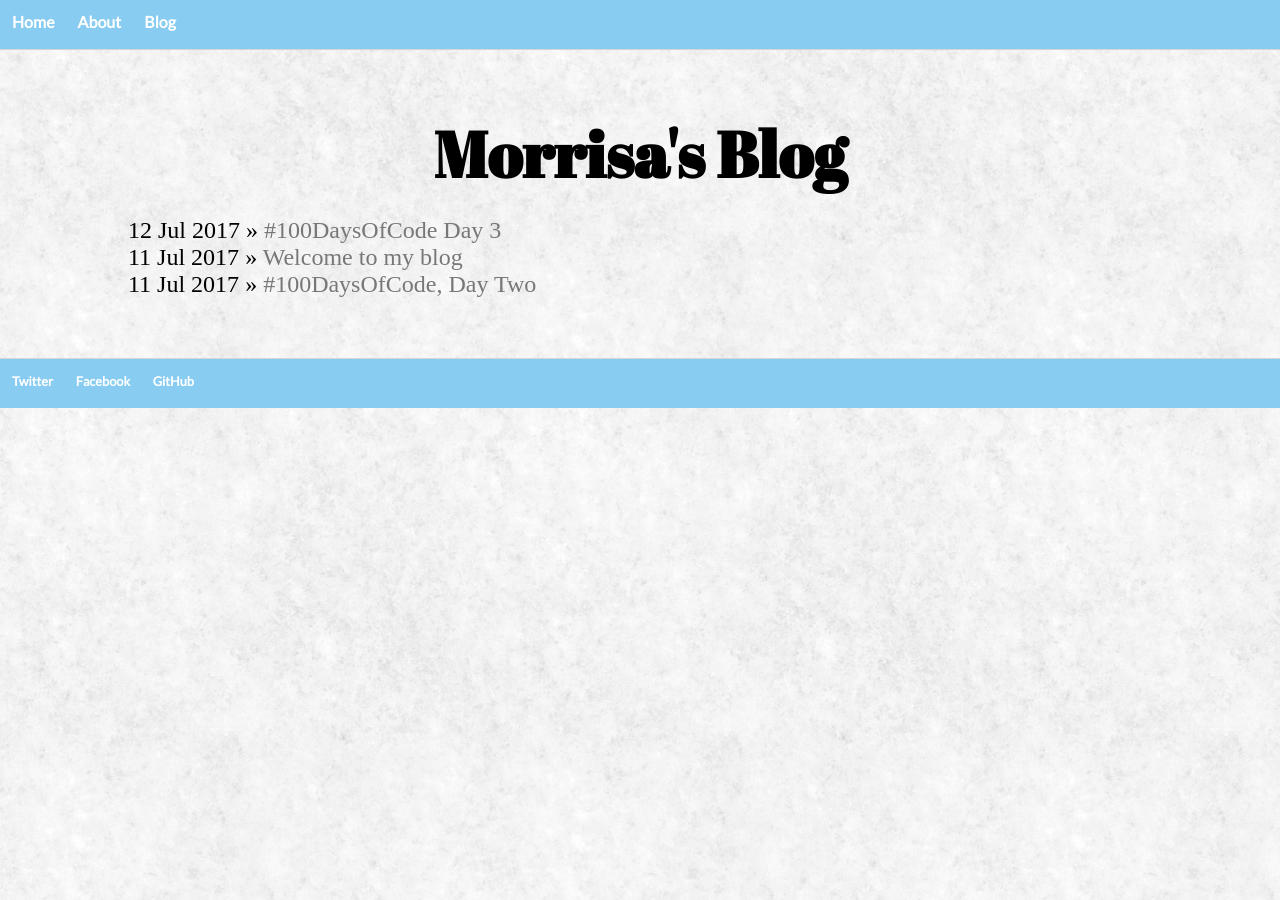
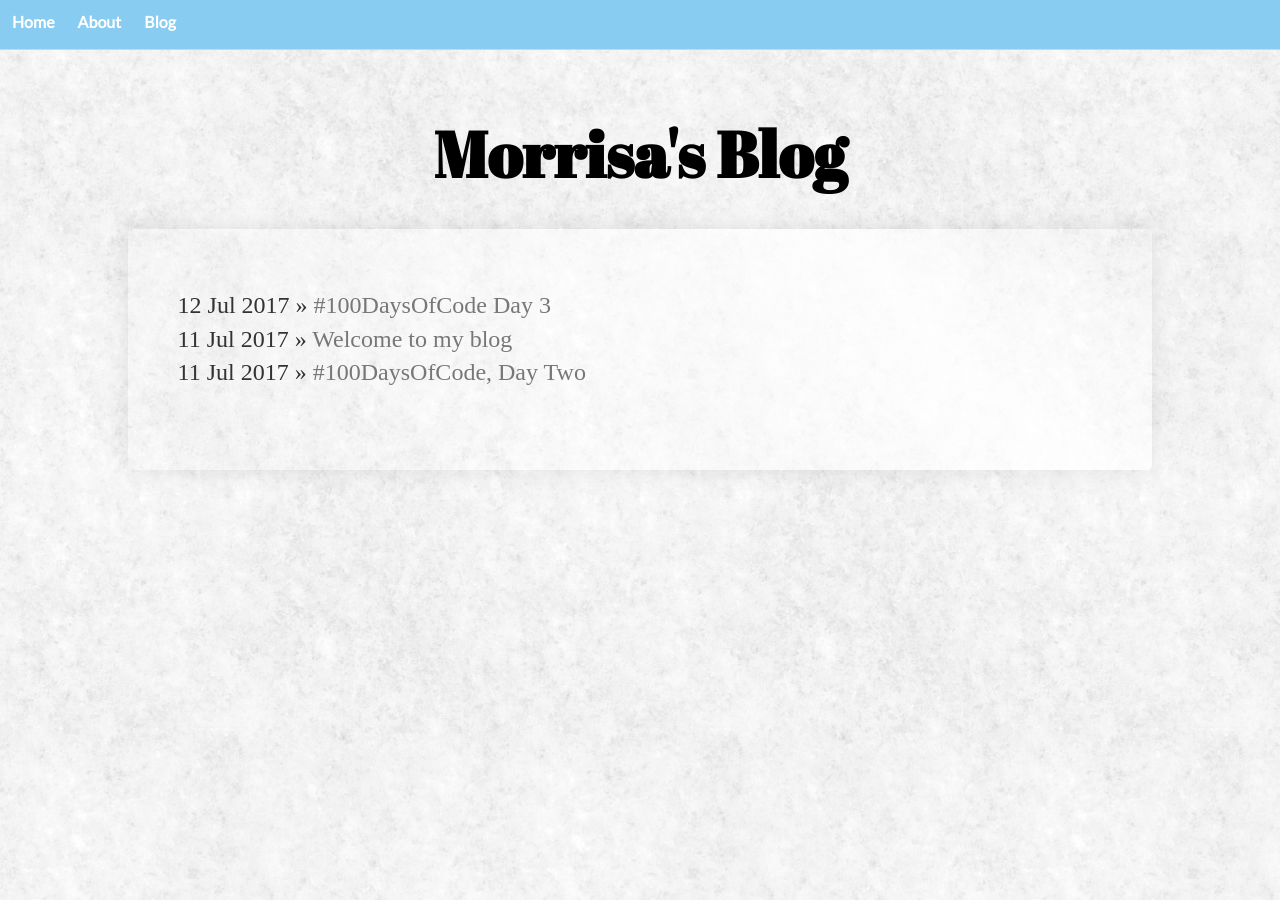
Before and after one commit to morrisa-n/morrisa-n.github.io, a Jekyll site: the page built from blog/index.html, in a window 1280 px wide. Built offline with Jekyll 4.4.1, drawn with Linux system fonts in a browser that asks for light colours.

Commit message:
CSS Changes

```diff
--- a/blog/index.html
+++ b/blog/index.html
@@ -2,10 +2,14 @@
 layout: default
 title: Morrisa's Blog
 ---
+<head>
+    <link rel="stylesheet" type="text/css" href="../css/blog.css">
+</head>
     <h1>{{ page.title }}</h1>
-    <ul class="posts">
+    <div class="segment"><ul class="posts">
 
       {% for post in site.posts %}
         <li><span>{{ post.date | date_to_string }}</span> » <a href="{{ post.url }}" title="{{ post.title }}">{{ post.title }}</a></li>
       {% endfor %}
     </ul>
+    </div>
--- /dev/null
+++ b/css/blog.css
@@ -0,0 +1,11 @@
+footer {
+    display: none;
+    }
+
+.segment {
+    margin-top: 2em;
+    }
+
+.segment li {
+    font-size: 1em;
+    }
```
